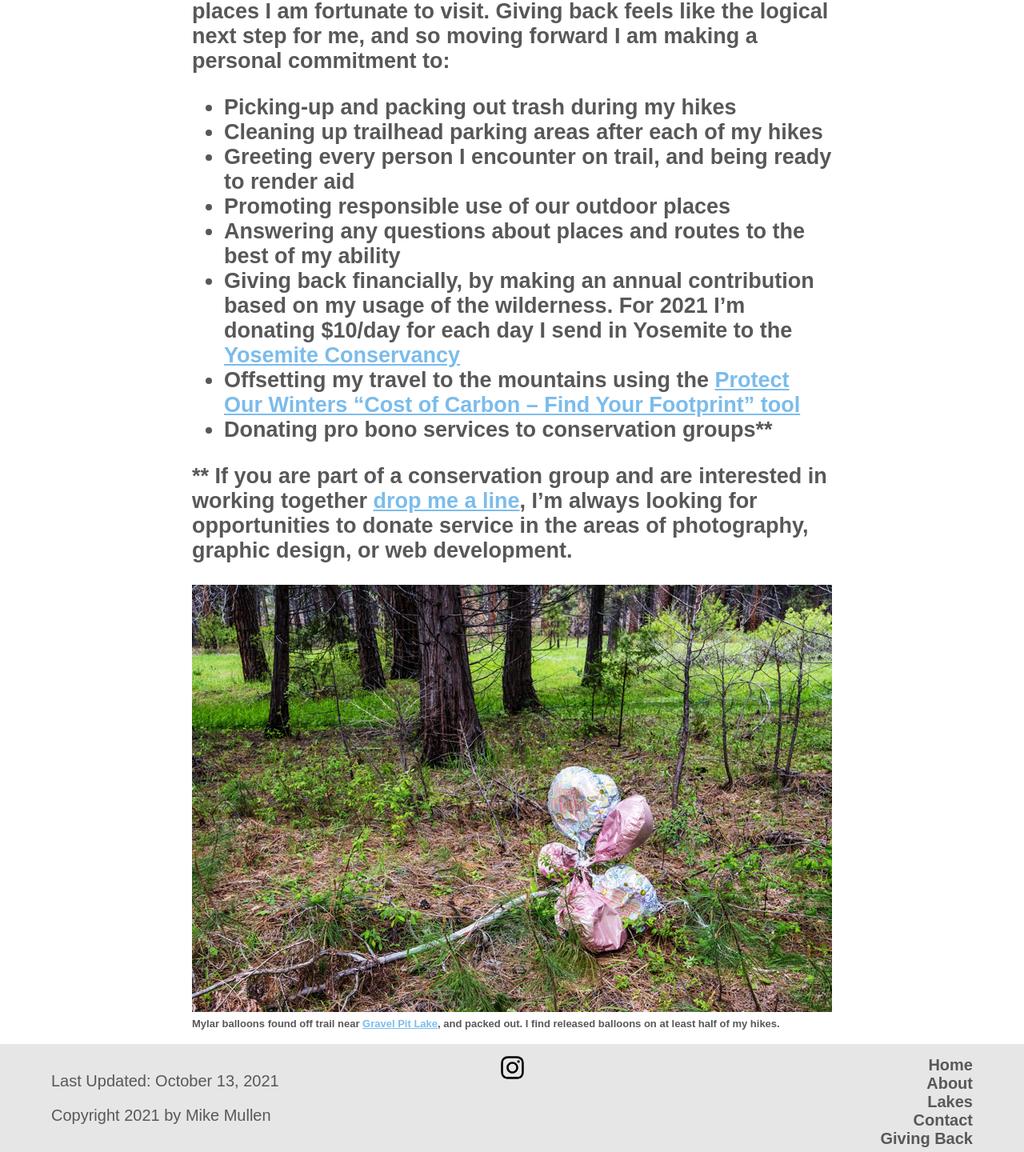
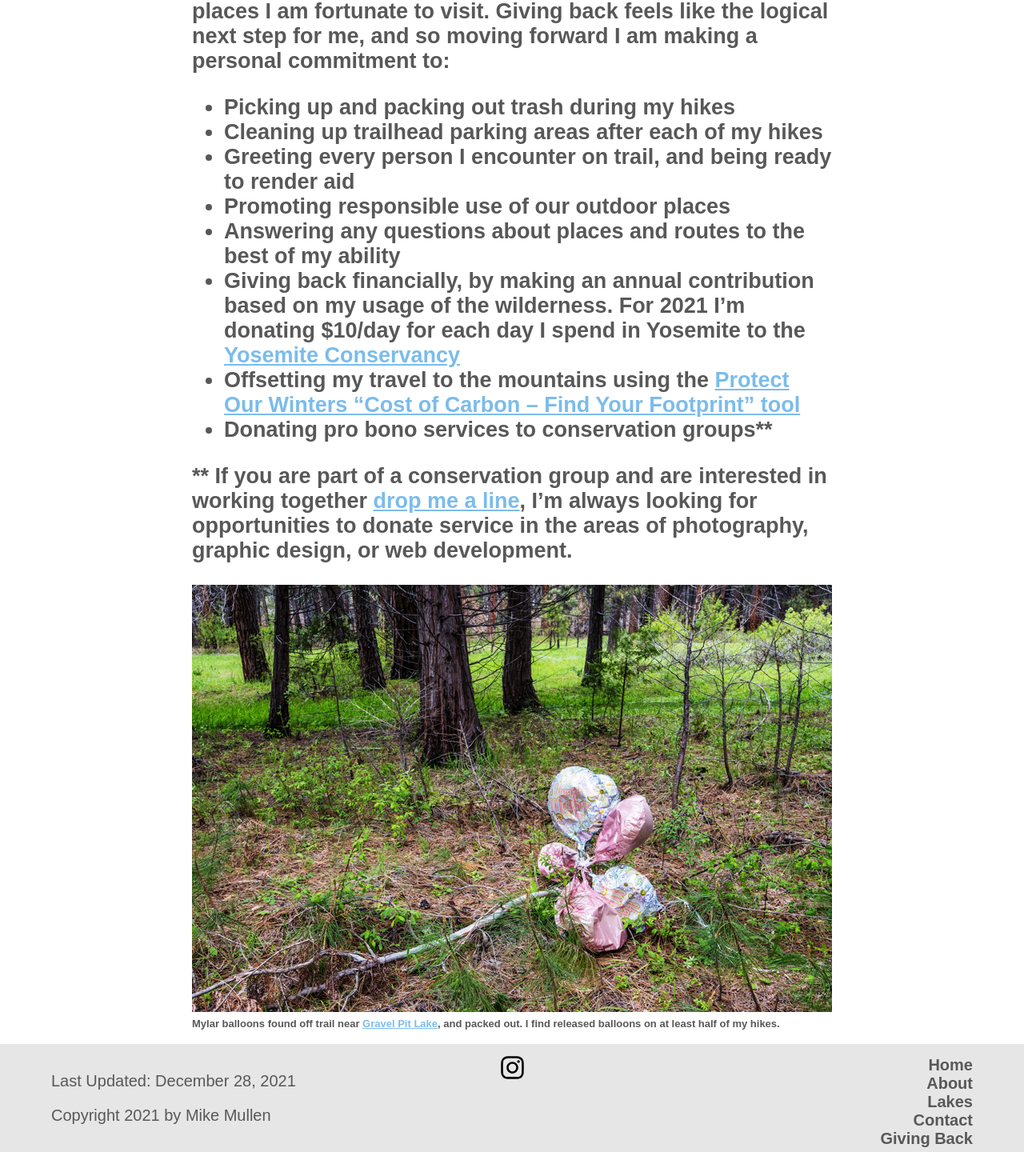
Before and after one commit to mikemullen/lakesofyosemite, a Django app: page /giving_back/ in a window 1280 px wide. Shown: the part 666-2106 px from the top of the page at 80% size. Run offline with Django 3.2, Linux system fonts and the light colour scheme; some web fonts are replaced.

Commit message:
update to giving back page

```diff
--- a/lakes/templates/base.html
+++ b/lakes/templates/base.html
@@ -23,7 +23,7 @@
 	<div class="bottombar">
 		<footer>
 			<div class="footdate">
-				<p>Last Updated: October 13, 2021</p>
+				<p>Last Updated: December 28, 2021</p>
 				<p>Copyright 2021 by Mike Mullen</p>
 			</div>
 			<div class="footsocial"><a href="https://www.instagram.com/lakesofyosemite/" target="_blank"><img src="{% static 'images/Instagram.svg' %}" alt="Link to Lakes of Yosemite Instagram"></a></div>
--- a/lakes/templates/giving_back.html
+++ b/lakes/templates/giving_back.html
@@ -9,7 +9,7 @@
 <p>Adding to the critically important impact mitigation of Leave No Trace, I now want to actively give back to the special places I am fortunate to visit. Giving back feels like the logical next step for me, and so moving forward I am making a personal commitment to:</p>
 
 <ul>
-<li>Picking-up and packing out trash during my hikes</li>
+<li>Picking up and packing out trash during my hikes</li>
 
 <li>Cleaning up trailhead parking areas after each of my hikes</li>
 
@@ -19,7 +19,7 @@
 
 <li>Answering any questions about places and routes to the best of my ability</li>
 
-<li>Giving back financially, by making an annual contribution based on my usage of the wilderness. For 2021 I’m donating $10/day for each day I send in Yosemite to the <a class="showlinks" href="https://yosemite.org/" target="_blank">Yosemite Conservancy</a></li>
+<li>Giving back financially, by making an annual contribution based on my usage of the wilderness. For 2021 I’m donating $10/day for each day I spend in Yosemite to the <a class="showlinks" href="https://yosemite.org/" target="_blank">Yosemite Conservancy</a></li>
 
 <li>Offsetting my travel to the mountains using the <a class="showlinks" href="https://protectourwinters.org/cost-of-carbon/" target="_blank"> Protect Our Winters “Cost of Carbon – Find Your Footprint” tool</a></li>
 
```
